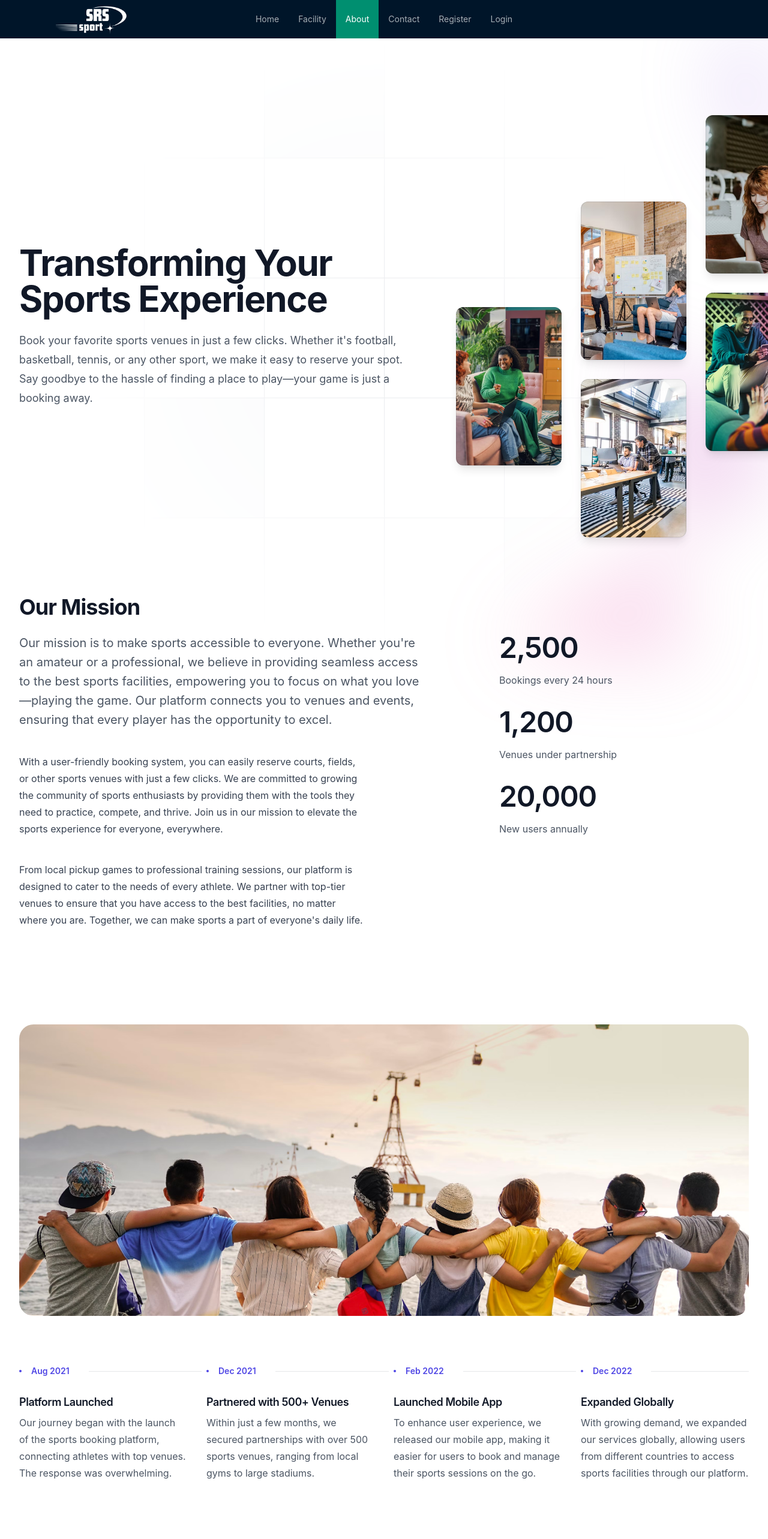
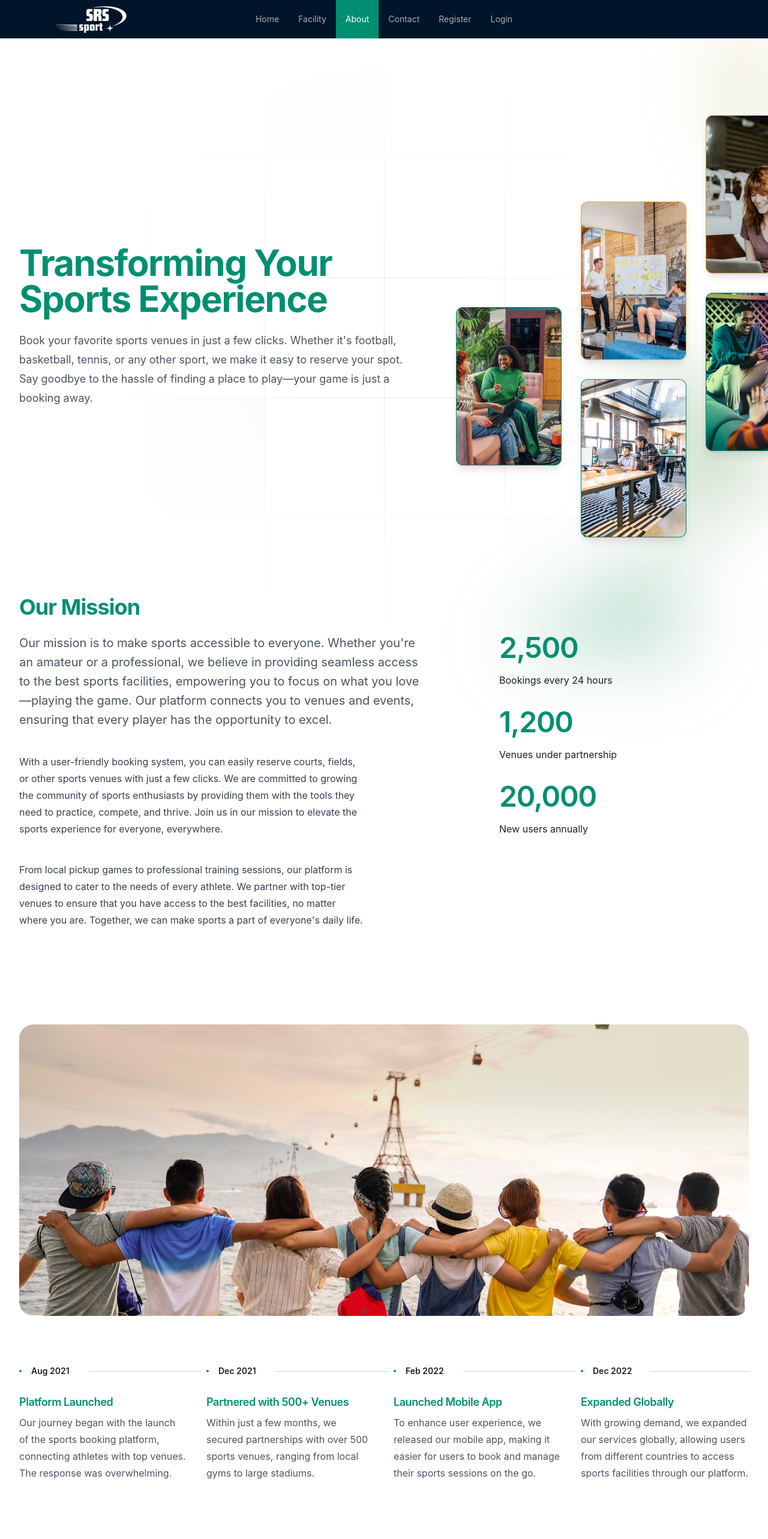
Before and after one commit to devsrsihab/Sports-Facility-Booking-Client-, a React (Vite) app: page /about in a window 1280 px wide. Shown: the top 2566 px of the page at 60% size. Built offline with nearby package versions, Linux system fonts and the light colour scheme; no server answers.

Commit message:
About page color done

```diff
--- a/src/components/about/AboutHero.tsx
+++ b/src/components/about/AboutHero.tsx
@@ -1,9 +1,8 @@
-import aboutImg1 from "../../assets/img/about/aboutImag (1).avif"
-import aboutImg2 from "../../assets/img/about/aboutImag (2).avif"
-import aboutImg3 from "../../assets/img/about/aboutImag (3).avif"
-import aboutImg4 from "../../assets/img/about/aboutImag (4).avif"
-import aboutImg5 from "../../assets/img/about/aboutImag (5).avif"
-
+import aboutImg1 from "../../assets/img/about/aboutImag (1).avif";
+import aboutImg2 from "../../assets/img/about/aboutImag (2).avif";
+import aboutImg3 from "../../assets/img/about/aboutImag (3).avif";
+import aboutImg4 from "../../assets/img/about/aboutImag (4).avif";
+import aboutImg5 from "../../assets/img/about/aboutImag (5).avif";
 
 const AboutHero = () => {
   return (
@@ -48,14 +47,14 @@ const AboutHero = () => {
               clipPath:
                 "polygon(63.1% 29.5%, 100% 17.1%, 76.6% 3%, 48.4% 0%, 44.6% 4.7%, 54.5% 25.3%, 59.8% 49%, 55.2% 57.8%, 44.4% 57.2%, 27.8% 47.9%, 35.1% 81.5%, 0% 97.7%, 39.2% 100%, 35.2% 81.4%, 97.2% 52.8%, 63.1% 29.5%)",
             }}
-            className="aspect-[801/1036] w-[50.0625rem] bg-gradient-to-tr from-[#ff80b5] to-[#9089fc] opacity-30"
+            className="aspect-[801/1036] w-[50.0625rem] bg-gradient-to-tr from-primary to-secondary opacity-30"
           />
         </div>
         <div className="overflow-hidden">
           <div className="mx-auto max-w-7xl px-6 pb-32 pt-36 sm:pt-60 lg:px-8 lg:pt-32">
             <div className="mx-auto max-w-2xl gap-x-14 lg:mx-0 lg:flex lg:max-w-none lg:items-center">
               <div className="w-full max-w-xl lg:shrink-0 xl:max-w-2xl">
-                <h1 className="text-4xl font-bold tracking-tight text-gray-900 sm:text-6xl">
+                <h1 className="text-4xl font-bold tracking-tight text-primary sm:text-6xl">
                   Transforming Your Sports Experience
                 </h1>
                 <p className="relative mt-6 text-lg leading-8 text-gray-600 sm:max-w-md lg:max-w-none">
@@ -73,7 +72,7 @@ const AboutHero = () => {
                       src={aboutImg1}
                       className="aspect-[2/3] w-full rounded-xl bg-gray-900/5 object-cover shadow-lg"
                     />
-                    <div className="pointer-events-none absolute inset-0 rounded-xl ring-1 ring-inset ring-gray-900/10" />
+                    <div className="pointer-events-none absolute inset-0 rounded-xl ring-1 ring-inset ring-primary" />
                   </div>
                 </div>
                 <div className="mr-auto w-44 flex-none space-y-8 sm:mr-0 sm:pt-52 lg:pt-36">
@@ -83,7 +82,7 @@ const AboutHero = () => {
                       src={aboutImg2}
                       className="aspect-[2/3] w-full rounded-xl bg-gray-900/5 object-cover shadow-lg"
                     />
-                    <div className="pointer-events-none absolute inset-0 rounded-xl ring-1 ring-inset ring-gray-900/10" />
+                    <div className="pointer-events-none absolute inset-0 rounded-xl ring-1 ring-inset ring-secondary" />
                   </div>
                   <div className="relative">
                     <img
@@ -91,7 +90,7 @@ const AboutHero = () => {
                       src={aboutImg3}
                       className="aspect-[2/3] w-full rounded-xl bg-gray-900/5 object-cover shadow-lg"
                     />
-                    <div className="pointer-events-none absolute inset-0 rounded-xl ring-1 ring-inset ring-gray-900/10" />
+                    <div className="pointer-events-none absolute inset-0 rounded-xl ring-1 ring-inset ring-primary" />
                   </div>
                 </div>
                 <div className="w-44 flex-none space-y-8 pt-32 sm:pt-0">
@@ -101,7 +100,7 @@ const AboutHero = () => {
                       src={aboutImg4}
                       className="aspect-[2/3] w-full rounded-xl bg-gray-900/5 object-cover shadow-lg"
                     />
-                    <div className="pointer-events-none absolute inset-0 rounded-xl ring-1 ring-inset ring-gray-900/10" />
+                    <div className="pointer-events-none absolute inset-0 rounded-xl ring-1 ring-inset ring-secondary" />
                   </div>
                   <div className="relative">
                     <img
@@ -109,7 +108,7 @@ const AboutHero = () => {
                       src={aboutImg5}
                       className="aspect-[2/3] w-full rounded-xl bg-gray-900/5 object-cover shadow-lg"
                     />
-                    <div className="pointer-events-none absolute inset-0 rounded-xl ring-1 ring-inset ring-gray-900/10" />
+                    <div className="pointer-events-none absolute inset-0 rounded-xl ring-1 ring-inset ring-primary" />
                   </div>
                 </div>
               </div>
--- a/src/components/about/ContactAdress.tsx
+++ b/src/components/about/ContactAdress.tsx
@@ -5,7 +5,7 @@ const ContactAddress = () => {
         <div className="mx-auto max-w-2xl space-y-16 divide-y divide-gray-100 lg:mx-0 lg:max-w-none">
           <div className="grid grid-cols-1 gap-x-8 gap-y-10 lg:grid-cols-3">
             <div>
-              <h2 className="text-3xl font-bold tracking-tight text-gray-900">
+              <h2 className="text-3xl font-bold tracking-tight text-primary">
                 Get in touch
               </h2>
               <p className="mt-4 leading-7 text-gray-600">
@@ -25,7 +25,7 @@ const ContactAddress = () => {
                     <dd>
                       <a
                         href="mailto:collaborate@yourcompany.com"
-                        className="font-semibold text-indigo-600"
+                        className="font-semibold text-secondary"
                       >
                         collaborate@yourcompany.com
                       </a>
@@ -47,7 +47,7 @@ const ContactAddress = () => {
                     <dd>
                       <a
                         href="mailto:press@yourcompany.com"
-                        className="font-semibold text-indigo-600"
+                        className="font-semibold text-secondary"
                       >
                         press@yourcompany.com
                       </a>
@@ -69,7 +69,7 @@ const ContactAddress = () => {
                     <dd>
                       <a
                         href="mailto:careers@yourcompany.com"
-                        className="font-semibold text-indigo-600"
+                        className="font-semibold text-secondary"
                       >
                         careers@yourcompany.com
                       </a>
@@ -91,7 +91,7 @@ const ContactAddress = () => {
                     <dd>
                       <a
                         href="mailto:hello@yourcompany.com"
-                        className="font-semibold text-indigo-600"
+                        className="font-semibold text-secondary"
                       >
                         hello@yourcompany.com
                       </a>
--- a/src/components/about/MileStone.tsx
+++ b/src/components/about/MileStone.tsx
@@ -37,22 +37,22 @@ const MileStone = () => {
           <div key={item.name}>
             <time
               dateTime={item.dateTime}
-              className="flex items-center text-sm font-semibold leading-6 text-indigo-600"
+              className="flex items-center text-sm font-semibold leading-6 "
             >
               <svg
                 viewBox="0 0 4 4"
                 aria-hidden="true"
-                className="mr-4 h-1 w-1 flex-none"
+                className="mr-4 h-1 w-1 flex-none text-primary"
               >
                 <circle r={2} cx={2} cy={2} fill="currentColor" />
               </svg>
               {item.date}
               <div
                 aria-hidden="true"
-                className="absolute -ml-2 h-px w-screen -translate-x-full bg-gray-900/10 sm:-ml-4 lg:static lg:-mr-6 lg:ml-8 lg:w-auto lg:flex-auto lg:translate-x-0"
+                className="absolute -ml-2 h-px w-screen -translate-x-full bg-gray-300 sm:-ml-4 lg:static lg:-mr-6 lg:ml-8 lg:w-auto lg:flex-auto lg:translate-x-0"
               />
             </time>
-            <p className="mt-6 text-lg font-semibold leading-8 tracking-tight text-gray-900">
+            <p className="mt-6 text-lg font-semibold leading-8 tracking-tight text-primary">
               {item.name}
             </p>
             <p className="mt-1 text-base leading-7 text-gray-600">
--- a/src/components/about/OurMission.tsx
+++ b/src/components/about/OurMission.tsx
@@ -9,7 +9,7 @@ const OurMission = () => {
     <div>
       <div className="mx-auto -mt-12 max-w-7xl px-6 sm:mt-0 lg:px-8 xl:-mt-8">
         <div className="mx-auto max-w-2xl lg:mx-0 lg:max-w-none">
-          <h2 className="text-3xl font-bold tracking-tight text-gray-900 sm:text-4xl">
+          <h2 className="text-3xl font-bold tracking-tight text-primary sm:text-4xl">
             Our Mission
           </h2>
           <div className="mt-6 flex flex-col gap-x-8 gap-y-20 lg:flex-row">
@@ -47,10 +47,10 @@ const OurMission = () => {
                     key={stat.label}
                     className="flex flex-col-reverse gap-y-4"
                   >
-                    <dt className="text-base leading-7 text-gray-600">
+                    <dt className="text-base leading-7 ">
                       {stat.label}
                     </dt>
-                    <dd className="text-5xl font-semibold tracking-tight text-gray-900">
+                    <dd className="text-5xl font-semibold tracking-tight text-primary">
                       {stat.value}
                     </dd>
                   </div>
--- a/src/components/about/TeamSecton.tsx
+++ b/src/components/about/TeamSecton.tsx
@@ -1,10 +1,9 @@
-import teamImg1 from "../../assets/img/team/team (1).avif"
-import teamImg2 from "../../assets/img/team/team (2).avif"
-import teamImg3 from "../../assets/img/team/team (3).avif"
-import teamImg4 from "../../assets/img/team/team (4).avif"
-import teamImg5 from "../../assets/img/team/team (5).avif"
-import teamImg6 from "../../assets/img/team/team (6).jpeg"
-
+import teamImg1 from "../../assets/img/team/team (1).avif";
+import teamImg2 from "../../assets/img/team/team (2).avif";
+import teamImg3 from "../../assets/img/team/team (3).avif";
+import teamImg4 from "../../assets/img/team/team (4).avif";
+import teamImg5 from "../../assets/img/team/team (5).avif";
+import teamImg6 from "../../assets/img/team/team (6).jpeg";
 
 const team = [
   {
@@ -43,10 +42,10 @@ const TeamSection = () => {
   return (
     <div className="mx-auto mt-32 max-w-7xl px-6 sm:mt-48 lg:px-8">
       <div className="mx-auto max-w-2xl lg:mx-0">
-        <h2 className="text-3xl font-bold tracking-tight text-gray-900 sm:text-4xl">
+        <h2 className="text-3xl font-bold tracking-tight text-primary">
           Meet Our Team
         </h2>
-        <p className="mt-6 text-lg leading-8 text-gray-600">
+        <p className="mt-6 text-lg leading-8 ">
           We are a team of passionate professionals dedicated to making sports
           facilities more accessible. Our combined experience in technology,
           marketing, and customer success drives our mission to connect athletes
@@ -62,12 +61,12 @@ const TeamSection = () => {
             <img
               alt={`${person.name} - ${person.role}`}
               src={person.imageUrl}
-              className="mx-auto h-24 w-24 rounded-full"
+              className="mx-auto h-24 w-24 rounded-full object-cover border-2 border-primary"
             />
-            <h3 className="mt-6 text-base font-semibold leading-7 tracking-tight text-gray-900">
+            <h3 className="mt-4 text-base font-semibold leading-7 tracking-tight text-primary">
               {person.name}
             </h3>
-            <p className="text-sm leading-6 text-gray-600">{person.role}</p>
+            <p className="text-sm leading-6 ">{person.role}</p>
           </li>
         ))}
       </ul>
--- a/src/pages/Home.tsx
+++ b/src/pages/Home.tsx
@@ -7,10 +7,15 @@ import Testmonials from "../components/home/Testimonial/Testmonials";
 const Home = () => {
   return (
     <>
+      {/* hero section */}
       <HeroSection />
+      {/* featured section */}
       <FeaturedSection />
+      {/* how it work section */}
       <HowItWorkSection />
+      {/* testmonial section */}
       <Testmonials />
+      {/* benefit section */}
       <BenefitSections />
     </>
   );
```
Also changed, not shown: src/components/about/Brands.tsx (+5 -5 lines).
